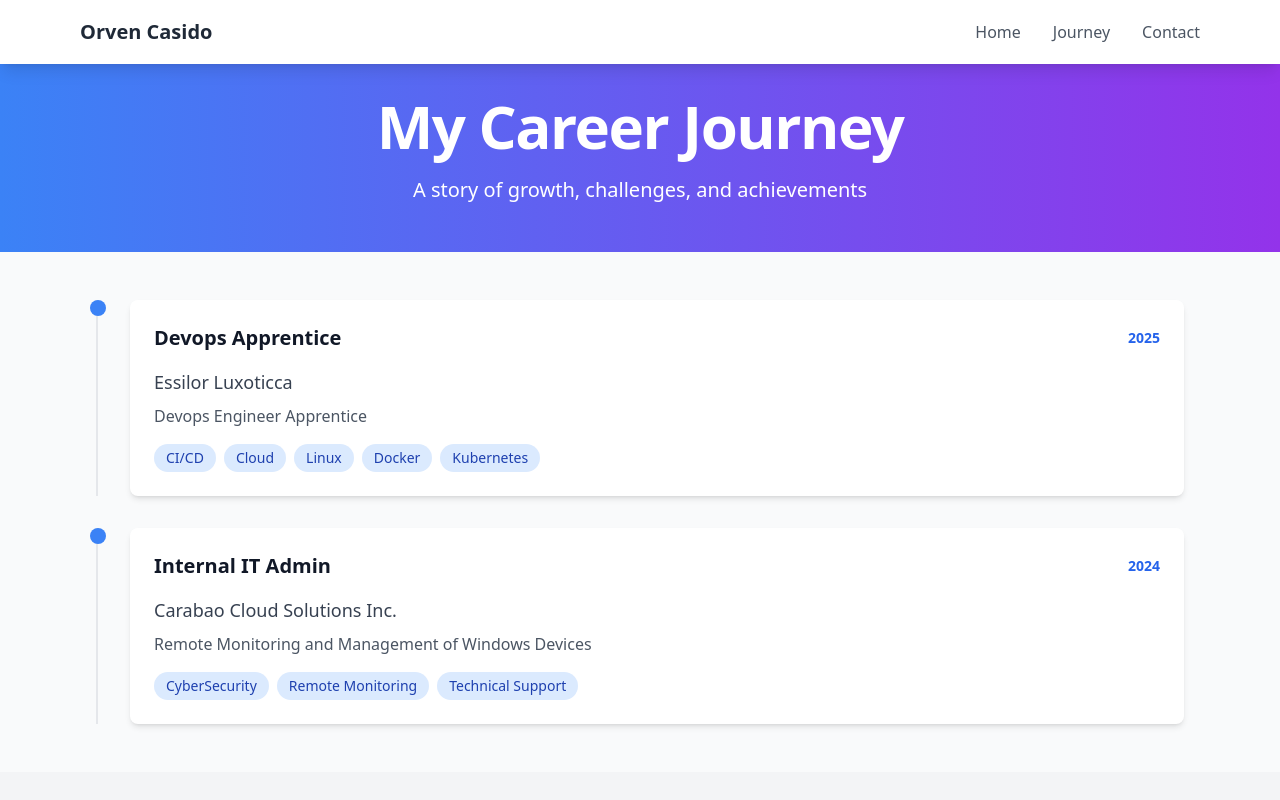
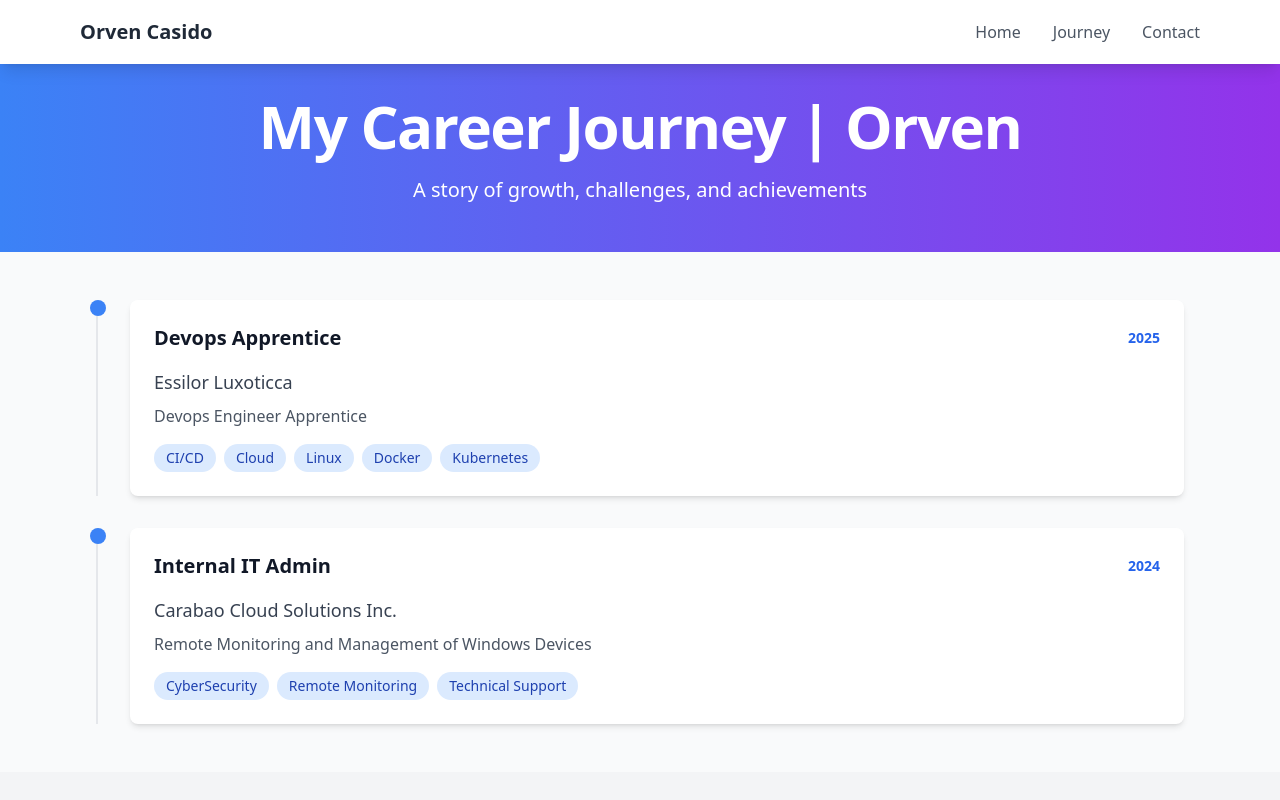
Before and after one commit to orvencasido/blog-post, a plain HTML site: page index.html in a window 1280 px wide. Shown: the top 800 px of the page. Drawn offline with nearby package versions, Linux system fonts and the light colour scheme.

Commit message:
cicd try

```diff
--- a/index.html
+++ b/index.html
@@ -27,7 +27,7 @@
         <div class="max-w-6xl mx-auto px-4 sm:px-6 lg:px-8">
             <div class="text-center">
                 <h1 class="text-4xl tracking-tight font-extrabold text-white sm:text-5xl md:text-6xl">
-                    My Career Journey
+                    My Career Journey | Orven
                 </h1>
                 <p class="mt-3 max-w-md mx-auto text-base text-white sm:text-lg md:mt-5 md:text-xl md:max-w-3xl">
                     A story of growth, challenges, and achievements
```
